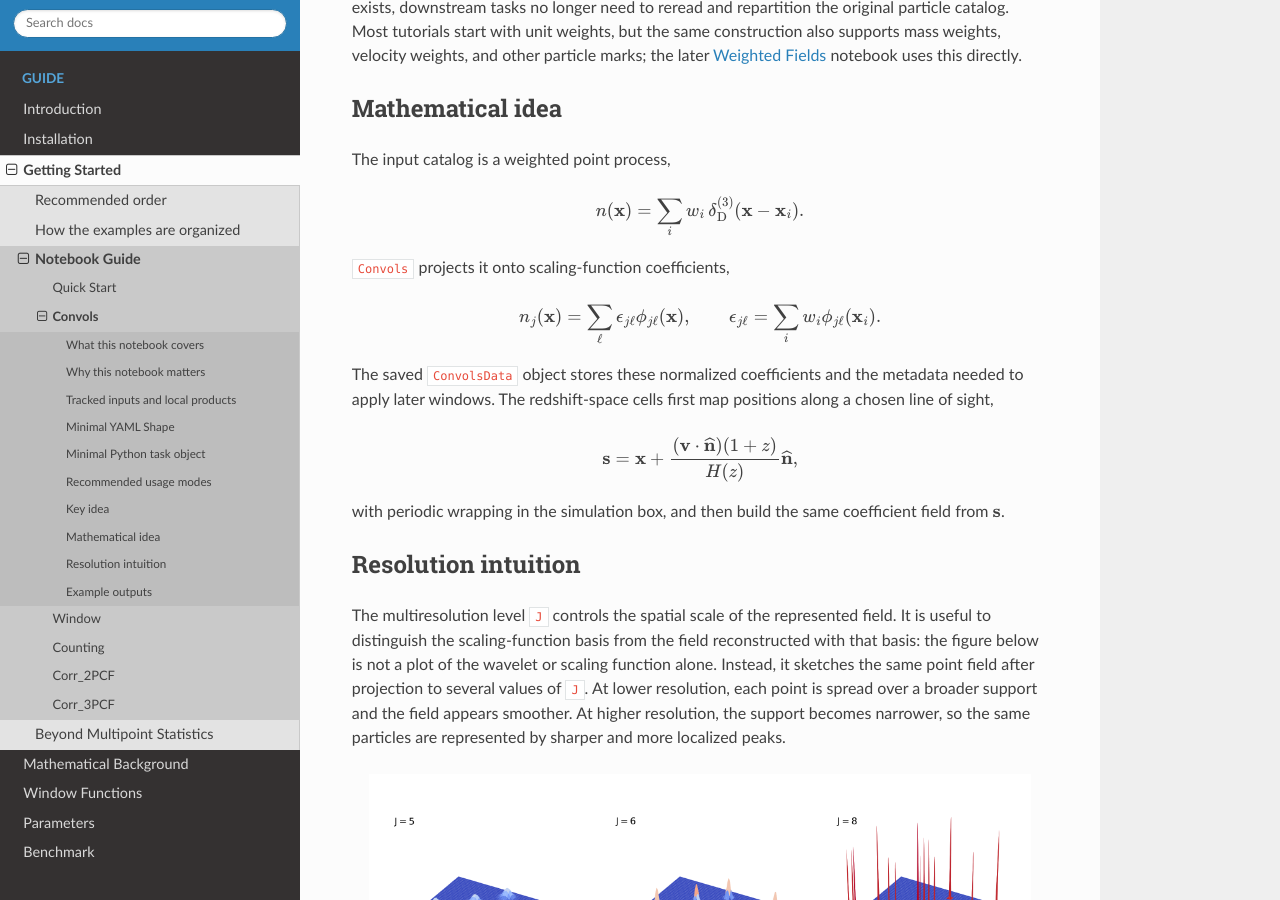
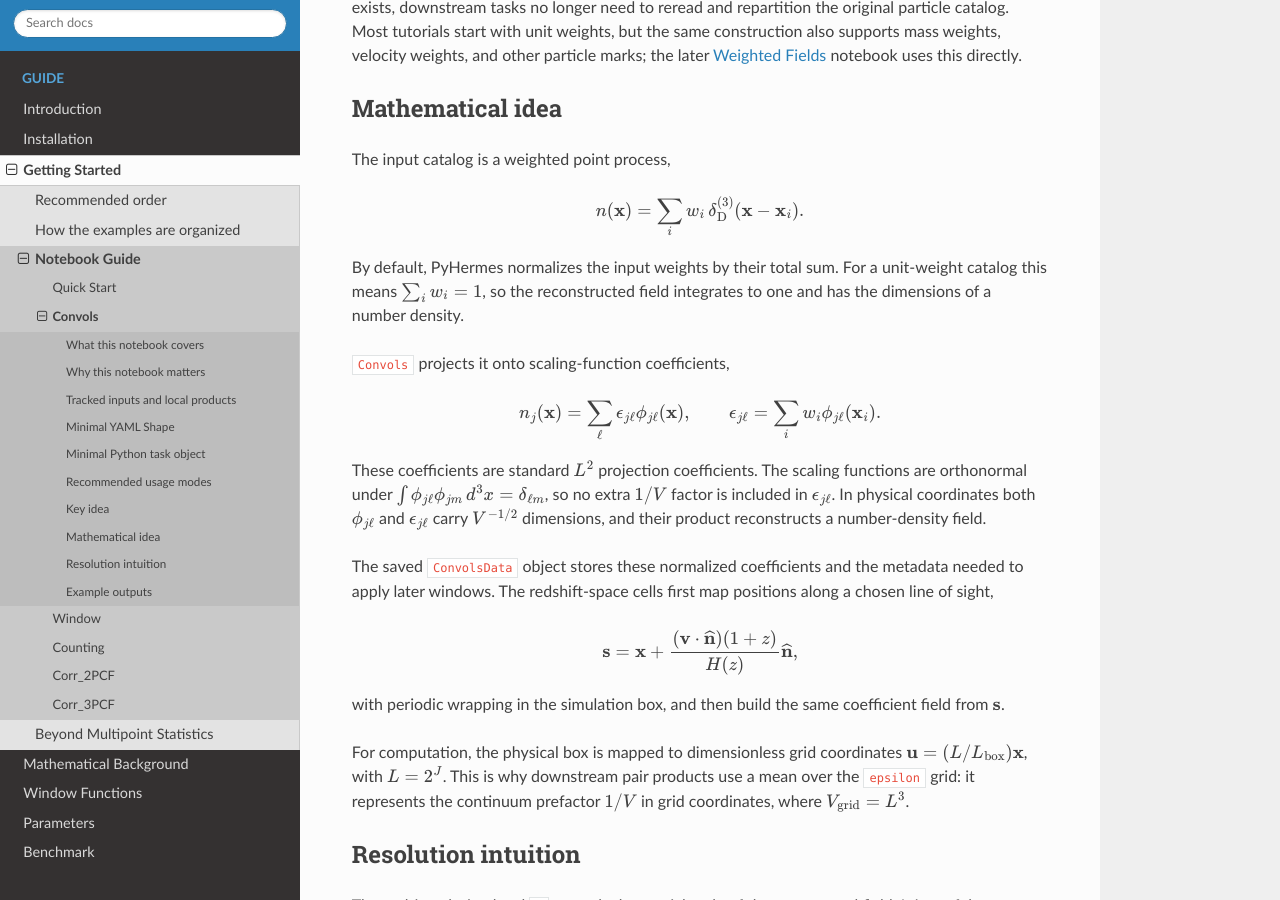
Before and after one commit to SYSUSPA-Projects/PyHermes, a Sphinx documentation site: the page built from docs/get_start/convols/convols.rst, in a window 1280 px wide and 900 px high, scrolled down 2783 px. Built offline with Sphinx 7.4.7 and the Read the Docs theme 3.1.0, drawn with Linux system fonts in a browser that asks for light colours.

Commit message:
Enhance documentation on input weight normalization and scaling functions in convols and math sections

```diff
--- a/docs/get_start/convols/convols.rst
+++ b/docs/get_start/convols/convols.rst
@@ -147,6 +147,10 @@ The input catalog is a weighted point process,
    n(\mathbf{x}) =
    \sum_i w_i\,\delta_{\rm D}^{(3)}(\mathbf{x}-\mathbf{x}_i).
 
+By default, PyHermes normalizes the input weights by their total sum. For a
+unit-weight catalog this means :math:`\sum_i w_i=1`, so the reconstructed field
+integrates to one and has the dimensions of a number density.
+
 ``Convols`` projects it onto scaling-function coefficients,
 
 .. math::
@@ -156,6 +160,14 @@ The input catalog is a weighted point process,
    \qquad
    \epsilon_{j\ell} =
    \sum_i w_i\phi_{j\ell}(\mathbf{x}_i).
+
+These coefficients are standard :math:`L^2` projection coefficients. The
+scaling functions are orthonormal under
+:math:`\int\phi_{j\ell}\phi_{jm}\,d^3x=\delta_{\ell m}`, so no extra
+:math:`1/V` factor is included in :math:`\epsilon_{j\ell}`. In physical
+coordinates both :math:`\phi_{j\ell}` and :math:`\epsilon_{j\ell}` carry
+:math:`V^{-1/2}` dimensions, and their product reconstructs a number-density
+field.
 
 The saved ``ConvolsData`` object stores these normalized coefficients and the
 metadata needed to apply later windows. The redshift-space cells first map
@@ -172,6 +184,12 @@ positions along a chosen line of sight,
 
 with periodic wrapping in the simulation box, and then build the same
 coefficient field from :math:`\mathbf{s}`.
+
+For computation, the physical box is mapped to dimensionless grid coordinates
+:math:`\mathbf{u}=(L/L_{\rm box})\mathbf{x}`, with :math:`L=2^J`. This is why
+downstream pair products use a mean over the ``epsilon`` grid: it represents
+the continuum prefactor :math:`1/V` in grid coordinates, where
+:math:`V_{\rm grid}=L^3`.
 
 Resolution intuition
 --------------------
```
Also changed, not shown: docs/math.rst (+34 -4 lines).
